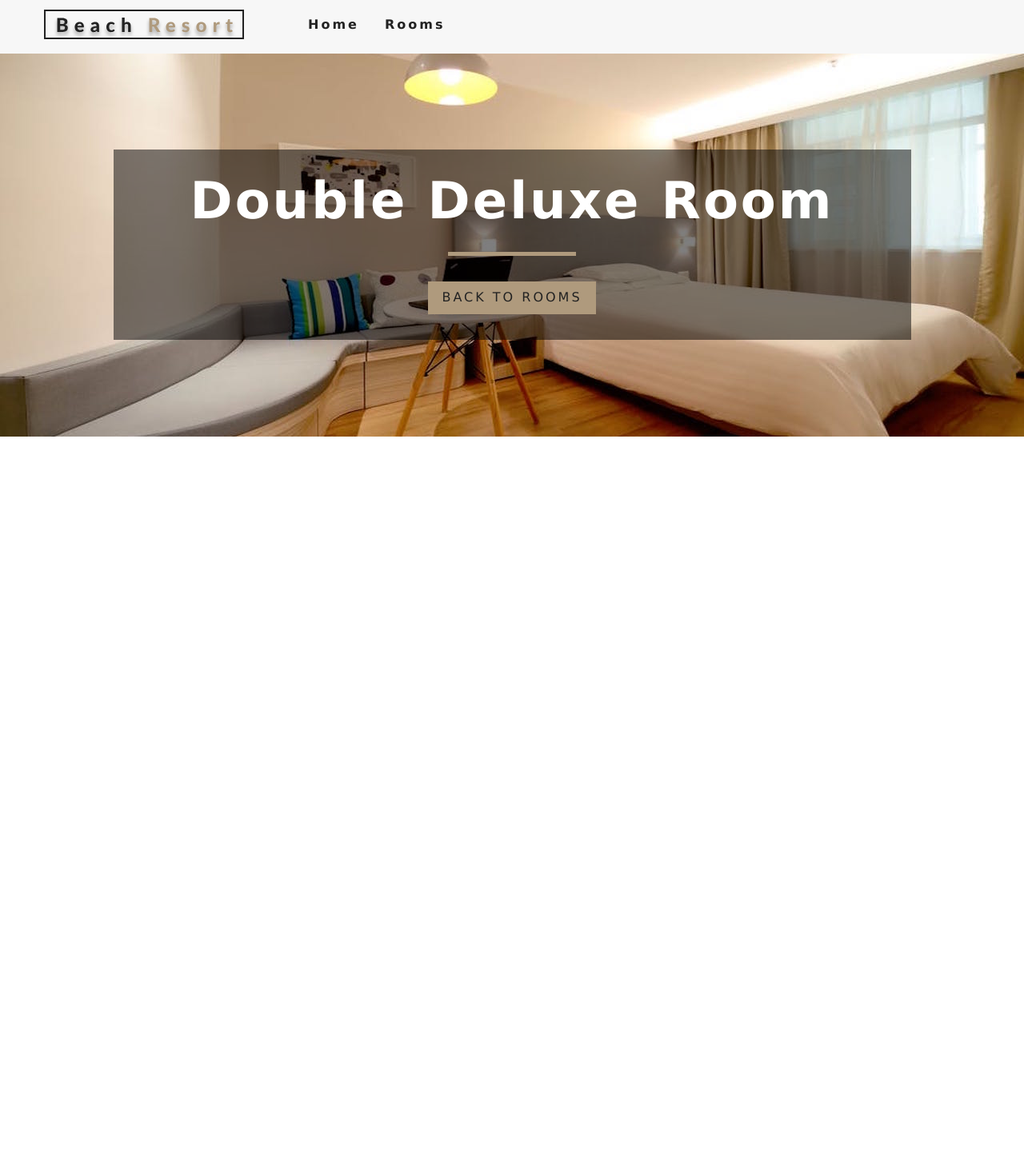
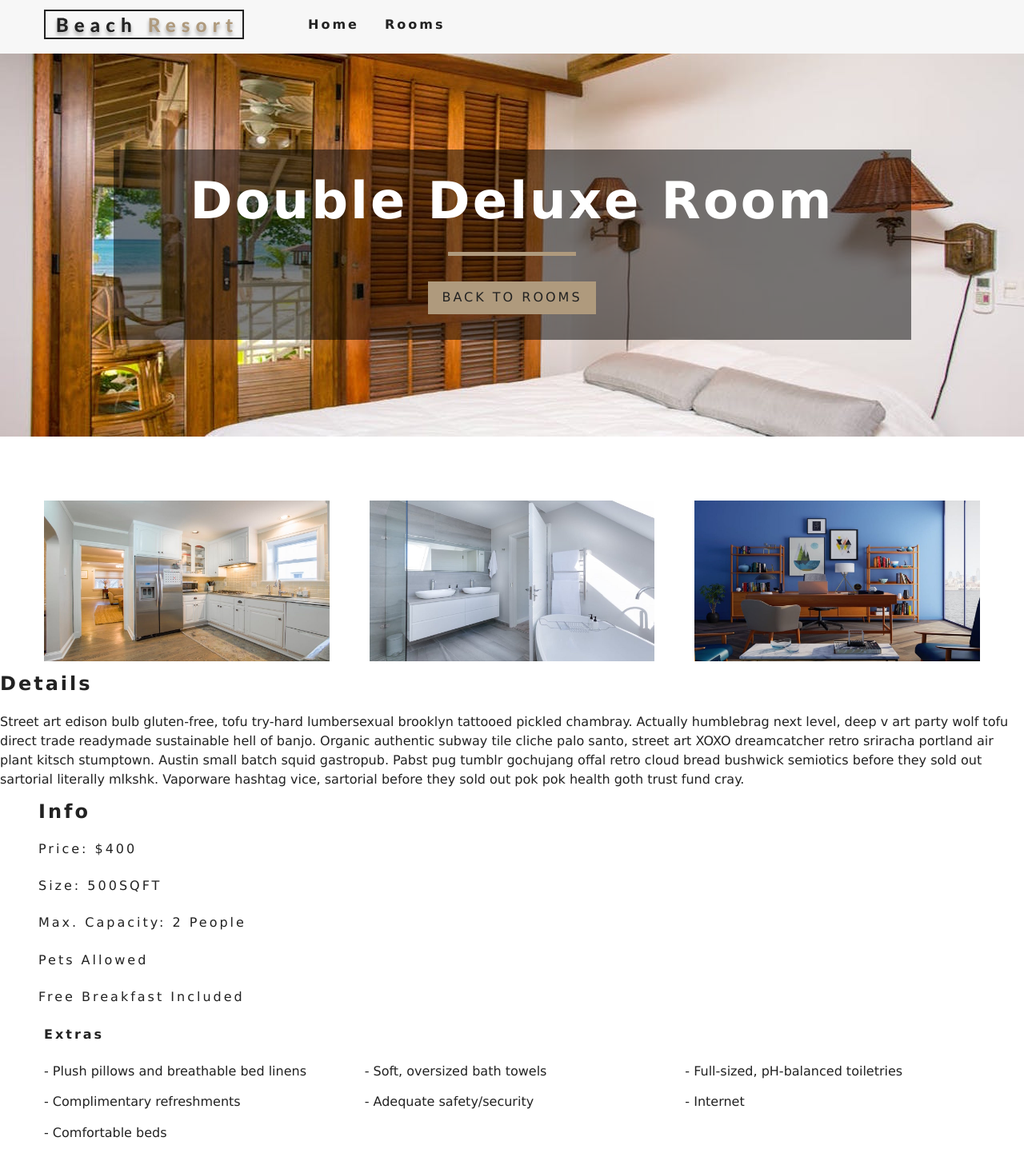
Before and after one commit to Fernandadp/hotel-reservation-site-react, a React (Create React App) app: page /rooms/double-deluxe in a window 1280 px wide. Shown: the top 1462 px of the page at 80% size. Before the commit the page ends 800 px from the top, so only its background shows below. Built offline with nearby package versions, Linux system fonts and the light colour scheme.

Commit message:
completesingle room component, style banner with styled components

```diff
--- /dev/null
+++ b/src/components/StyledHero.js
@@ -0,0 +1,12 @@
+import styled from 'styled-components';
+import defaultImg from '../images/room-1.jpeg';
+
+const StyledHero = styled.header`
+  min-height: 60vh;
+  background: url(${props => props.img ? props.img : defaultImg}) center/cover no-repeat;
+  display: flex;
+  align-items: center;
+  justify-content: center;
+`
+
+export default StyledHero;
--- a/src/pages/SingleRoom.js
+++ b/src/pages/SingleRoom.js
@@ -4,7 +4,7 @@ import Hero from '../components/Hero'
 import Banner from '../components/Banner'
 import { Link } from 'react-router-dom'
 import { RoomContext } from '../context'
-
+import StyledHero from '../components/StyledHero'
 
 export default class SingleRoom extends Component {
   constructor(props) {
@@ -45,15 +45,51 @@ export default class SingleRoom extends Component {
             pets,
             images } = room
 
+    const [mainImg, ...defaultImg] = images;
+
     return (
-      <Hero hero='roomsHero'>
-        <Banner title={`${name} room`}>
-          <Link to='/rooms' className="btn-primary">
-            back to rooms
-          </Link>
-        </Banner>
+      <>
+        <StyledHero img={mainImg || this.state.defaultBcg}>
+          <Banner title={`${name} room`}>
+            <Link to='/rooms' className="btn-primary">
+              back to rooms
+            </Link>
+          </Banner>
+        </StyledHero>
+        <section className="single-room">
+          <div className="single-room-images">
+            {defaultImg.map((item, index) => {
+              return <img key={index} src={item} alt={name} />;
+            })}
+          </div>
+        <div className="single-rooom-info">
+            <article className="desc">
+              <h3>Details</h3>
+              <p>{description}</p>
+            </article>
+            <article className="info">
+              <h3>Info</h3>
+              <h6>Price: ${price}</h6>
+              <h6>Size: {size}SQFT</h6>
+              <h6>
+                Max. capacity: {" "}
+                { capacity > 1 ? `${capacity} people` : `${capacity} person` }
+              </h6>
+              <h6>{ pets ? "Pets allowed" : "No pets allowed" }</h6>
+              <h6>{ breakfast && "Free breakfast included"}</h6>
+            </article>
+        </div>
+        </section>
 
-      </Hero>
+        <section className="room-extras">
+          <h6>Extras</h6>
+          <ul className="extras">
+            {extras.map((item, index) => {
+              return <li key={index}>- {item}</li>
+            })}
+          </ul>
+        </section>
+      </>
     );
   }
 }
```
Also changed, not shown: src/pages/Home.js (indentation only).
